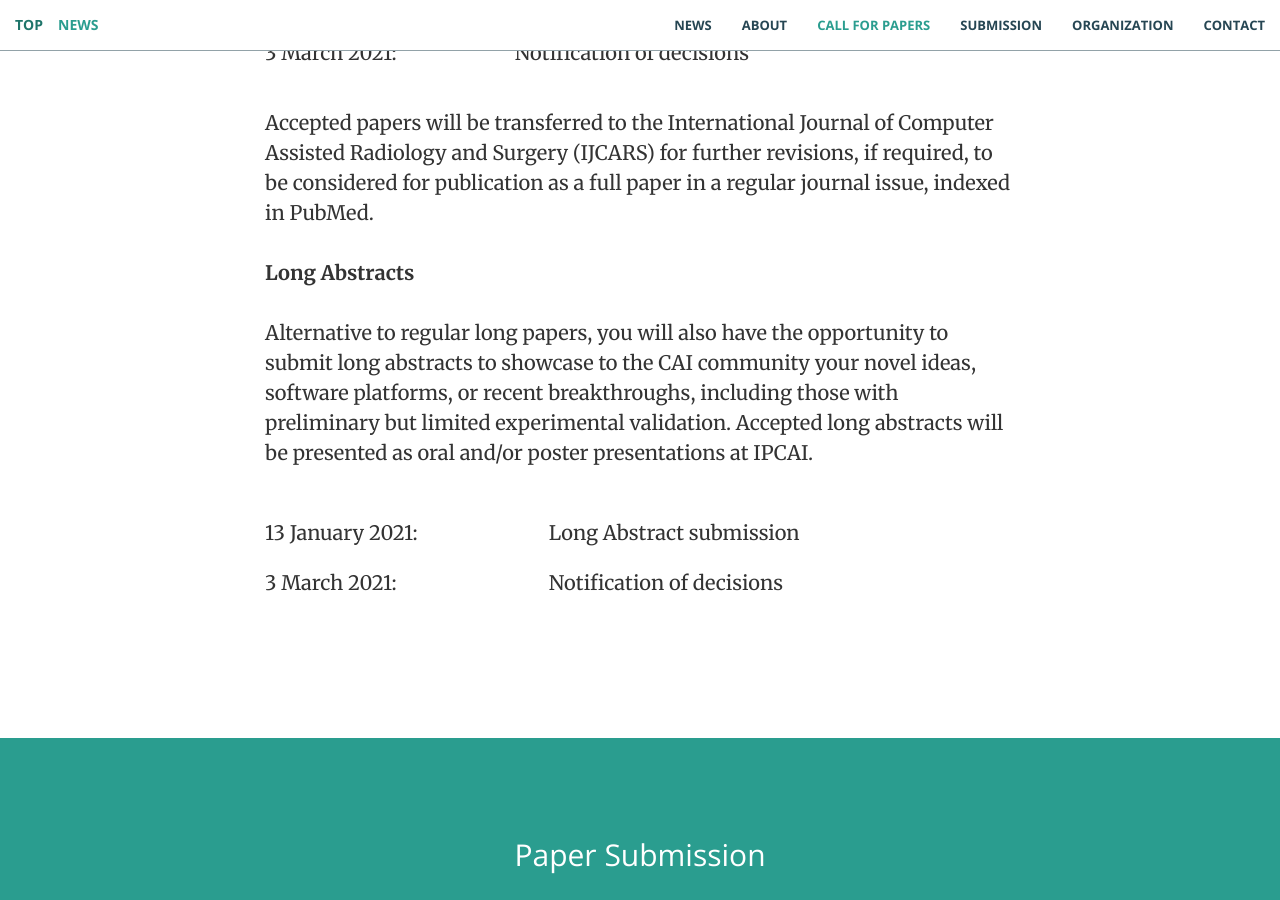
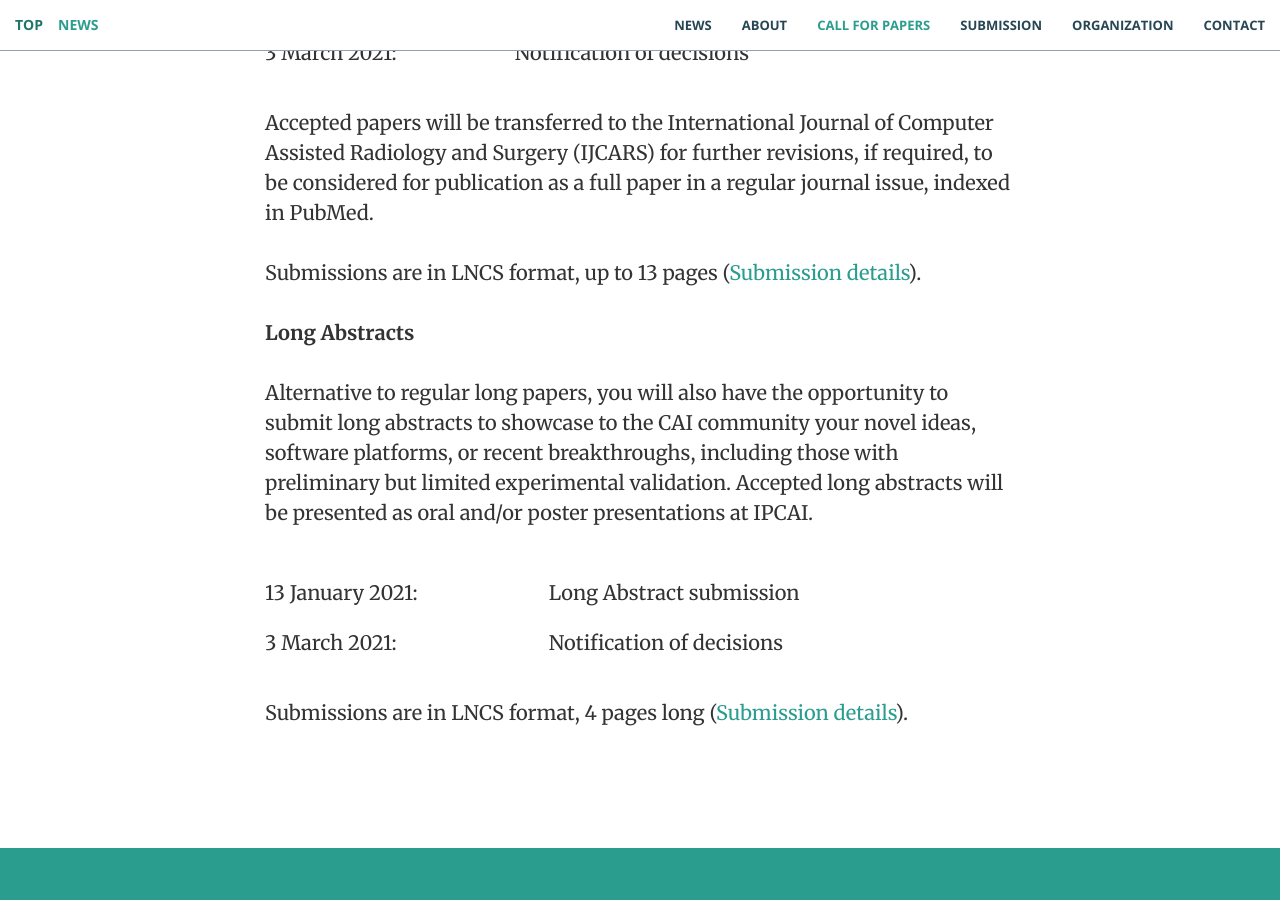
Before and after one commit to ipcai2021/ipcai2021.github.io, a Jekyll site: the page built from index.html, in a window 1280 px wide and 900 px high, scrolled down 3260 px. Built offline with Jekyll 4.4.1, drawn with Linux system fonts in a browser that asks for light colours; some of the changed text lies outside the part shown.

Commit message:
Updated CFP text and submission details

```diff
--- a/_includes/CFP.html
+++ b/_includes/CFP.html
@@ -7,6 +7,7 @@
                 <p class="text-left">You are invited to submit your contributions to IPCAI 2021, which will be held in conjunction with CARS 2021, either in virtual or in hybrid format.
 
 				IPCAI is a premiere international forum for technical innovations, system development and clinical studies in computer assisted interventions (CAI). Submissions of original works are encouraged within the broad areas of interest of CAI and specifically in:</p>
+
 				<ul class="text-left">
 					<li><p class="font_8"><span class="color_12">Surgical data science</span></li>
 					<li><p class="font_8"><span class="color_12">Interventional imaging</span></li>
@@ -47,6 +48,8 @@
 
 				Accepted papers will be transferred to the International Journal of Computer Assisted Radiology and Surgery (IJCARS) for further revisions, if required, to be considered for publication as a full paper in a regular journal issue, indexed in PubMed.</br></br>
 
+				Submissions are in LNCS format, up to 13 pages (<a href="#submission" class="page-scroll">Submission details</a>).</br></br>
+
 				<b>Long Abstracts</b></br></br>
 
 				Alternative to regular long papers, you will also have the opportunity to submit long abstracts to showcase to the CAI community your novel ideas, software platforms, or recent breakthroughs, including those with preliminary but limited experimental validation. Accepted long abstracts will be presented as oral and/or poster presentations at IPCAI.</br></br>
@@ -61,7 +64,10 @@
 						<td align="left"><p class="font_8"><span class="color_12">Notification of decisions</span></p></td>
 					</tr>
 				</table>
+				</p>
 
+				<p class="text-left">
+				Submissions are in LNCS format, 4 pages long (<a href="#submission" class="page-scroll">Submission details</a>).
 				</p>
             </div>
         </div>
--- a/_includes/about.html
+++ b/_includes/about.html
@@ -8,7 +8,7 @@
 
 				<p class="text-left">IPCAI 2021 will be hosted in conjunction with <a class="page-scroll" href="https://www.cars-int.org/" style="color: rgb(233,196,106)" target="_blank">CARS 2021</a> in Munich, Germany.</p>
 
-                <a href="#page-top" class="btn btn-default btn-xl">Back to top!</a>
+                <a href="#page-top" class="btn btn-default btn-xl page-scroll">Back to top!</a>
             </div>
         </div>
     </div>
--- a/_includes/news.html
+++ b/_includes/news.html
@@ -11,7 +11,7 @@
 							<tr>
 								<td align="center"><p class="font_8"><span class="color_12">28 October 2020:</span></p></td>
 								<td align="center"><p class="font_8"><span class="color_12">
-								<a href="#submission">Regular Paper submission deadline</a></span></p></td>
+								<a href="#submission" class="page-scroll">Regular Paper submission deadline</a></span></p></td>
 							</tr>
 							<tr>
 								<td align="center"><p class="font_8"><span class="color_12">13 January 2021:</span></p></td>
--- a/_includes/submission.html
+++ b/_includes/submission.html
@@ -5,7 +5,10 @@
                 <h2 class="section-heading">Paper Submission</h2>
                 <hr class="primary">
 				<p class="text-center">
-				Submissions are in LNCS format, up to 14 pages for regular papers and 4 pages for long abstracts. More information will be announced at this place soon.</p>
+				Submissions are in <a href="https://www.springer.com/gp/computer-science/lncs" style="color: rgb(233,196,106)">Lecture Notes in Computer Science (LNCS)</a> format, up to 13 pages for Regular Papers and up to 4 pages for Long Abstracts. More information will be announced at this place soon.</p>
+
+				<img src="img/writing.jpg" class="img-responsive" alt="">
+
             </div>
         </div>
     </div>
```
